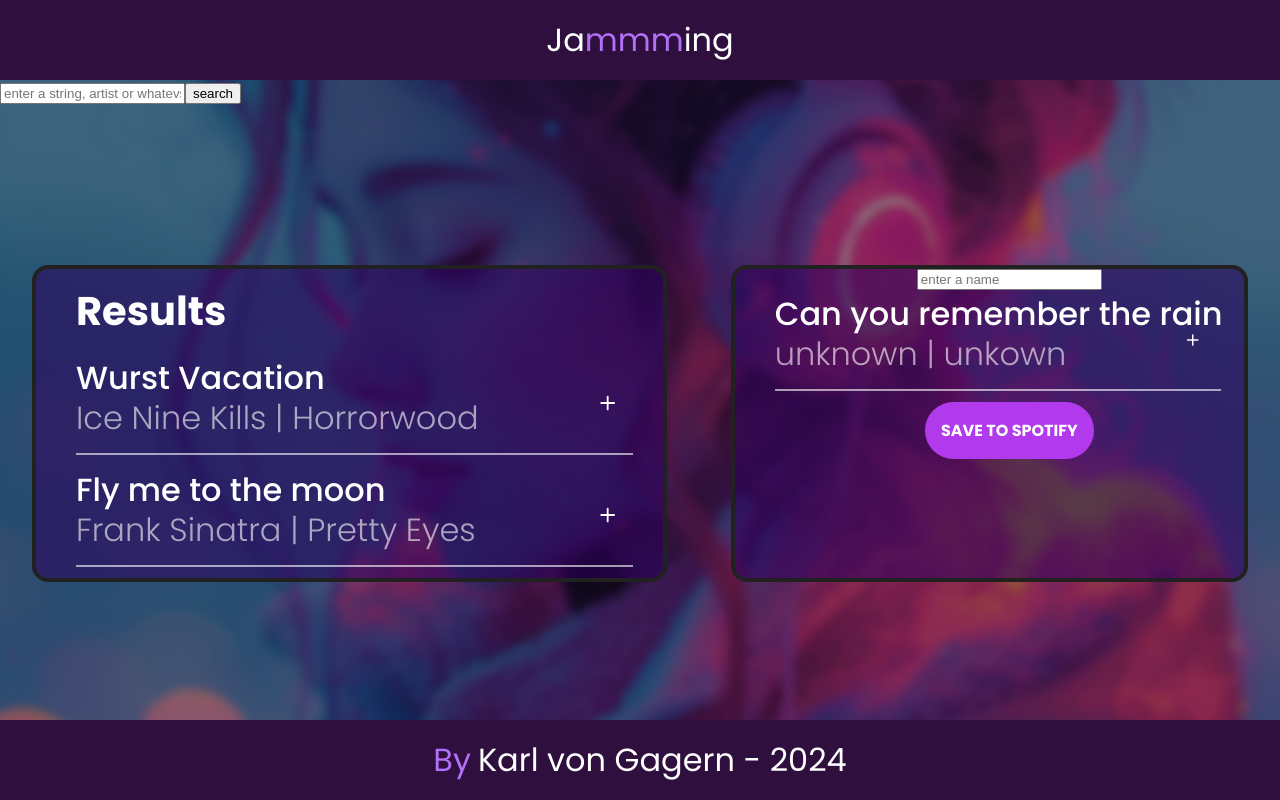
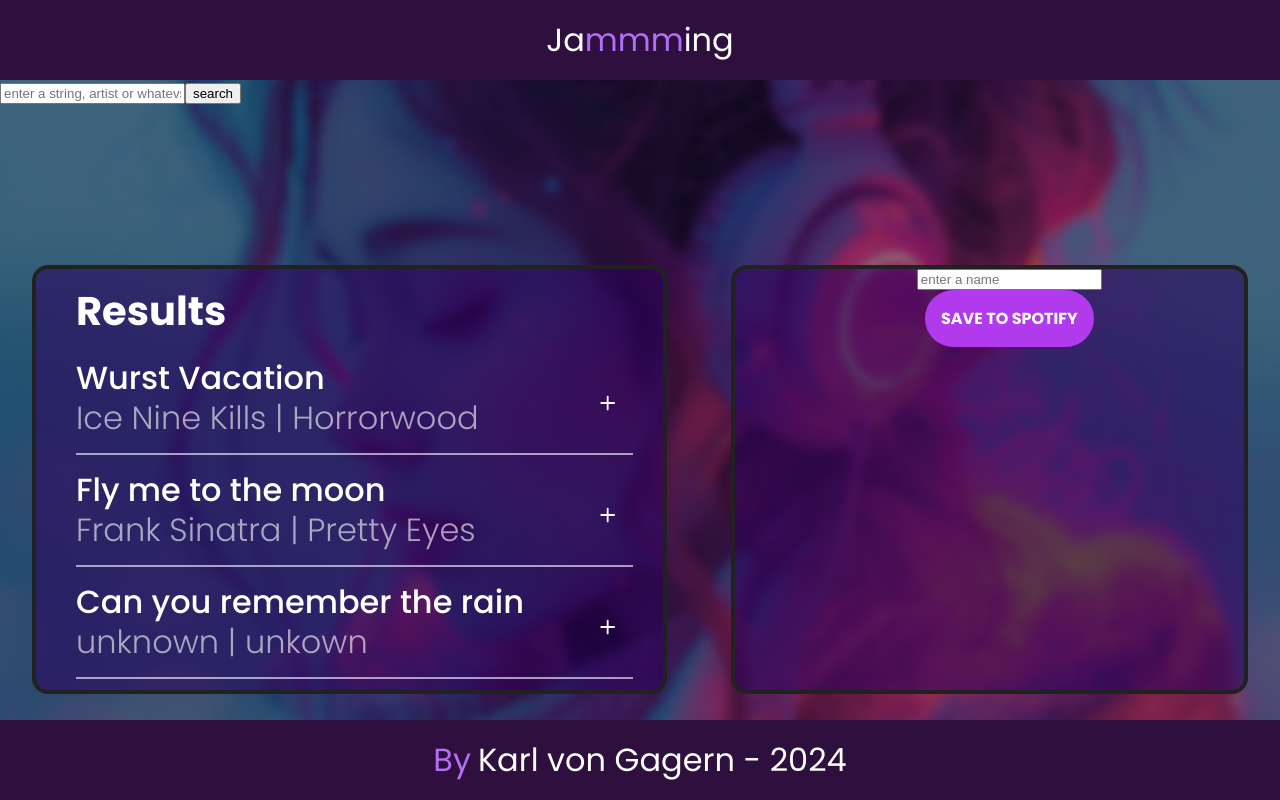
Before and after one commit to KayVeeG/Jammming, a React (Create React App) app: page / in a window 1280 px wide. Built offline with nearby package versions, Linux system fonts and the light colour scheme.

Commit message:
implement full static switchHandler functionality

```diff
--- a/src/App.js
+++ b/src/App.js
@@ -22,15 +22,14 @@ function App() {
       artist: "Frank Sinatra",
       album: "Pretty Eyes",
     },
-  ]);
-
-  const [addedSongs, setAddedSongs] = useState([
     {
       title: "Can you remember the rain",
       artist: "unknown",
       album: "unkown",
     },
   ]);
+
+  const [addedSongs, setAddedSongs] = useState([]);
 
   useEffect(() => {
     if (searchTerm) {
@@ -42,34 +41,34 @@ function App() {
     setSearchTerm(newSearchTerm);
   };
 
-  const addHandler = (songToAdd) => {
-    setAddedSongs((prevAddedSongs) => {
-      return [...prevAddedSongs, songToAdd]; //add prev array + new song
-    });
-  };
-
-  const removeHandler = (songToRemove) => { //only pass all thoughts to list, which dont have the name of the song to remove
-    setSongs(songs.filter((song) => song !== songToRemove.title));
-  };
-
   const switchHandler = (songToSwitch) => {
-    console.log('switching song...');
+    console.log("switching song...");
 
     // is true if songToSwitch title matches a song title in resultList
     const isInResults = songs.some((song) => song.title === songToSwitch.title);
 
     // detect in what list the song was triggered
-    if (isInResults) { //if song is in resultlist
-      console.log('switching song from result list to playlist list...');
-      setAddedSongs((prevAddedSongs) => { //add song to playlist list
+    if (isInResults) {
+      //if song is in resultlist
+
+      console.log("switching song from result list to playlist list...");
+      setAddedSongs((prevAddedSongs) => {
+        //add song to playlist list
         return [...prevAddedSongs, songToSwitch]; //add prev array + new song
       });
       setSongs(songs.filter((song) => song.title !== songToSwitch.title)); //remove song from result list
-    } else { //if song is in playlist list
+    } else {
+      //if song is in playlist list
+
       console.log("switching song from playlist list to result list...");
-      setSongs(songs)
+      setSongs((prevSongs) => {
+        return [...prevSongs, songToSwitch];
+      });
+      setAddedSongs(
+        addedSongs.filter((song) => song.title !== songToSwitch.title)
+      );
     }
-  }
+  };
 
   return (
     <>
@@ -82,24 +81,22 @@ function App() {
         {/* searchbar */}
         <SearchBar onSearch={searchHandler} />
 
-
         {/* songlists */}
         <section className="container">
           <ul className="songResults">
             <h2>Results</h2>
             {songs.map((song) => (
-              <Song song={song} onAdd={addHandler} onRemove={removeHandler} onSwitch={switchHandler}/>
+              <Song song={song} onSwitch={switchHandler} />
             ))}
           </ul>
           <ul className="playlist">
             <PlaylistName />
             {addedSongs.map((song) => (
-              <Song song={song} onAdd={addHandler} onRemove={removeHandler} onSwitch={switchHandler}/>
+              <Song song={song} onSwitch={switchHandler} />
             ))}
             <SaveButton />
           </ul>
         </section>
-
       </main>
 
       {/*footer*/}
```
Also changed, not shown: src/components/song/Song.js (+2 -5 lines).
